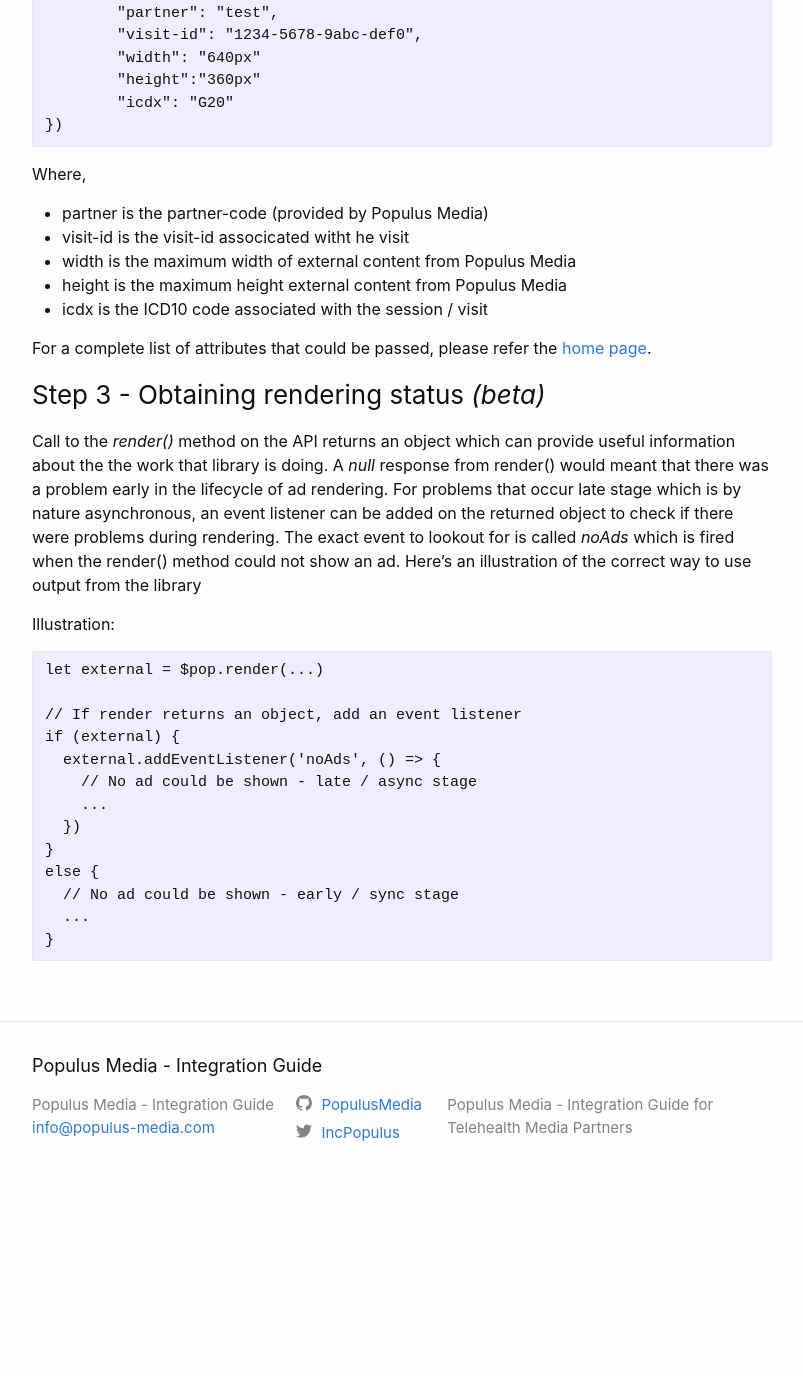
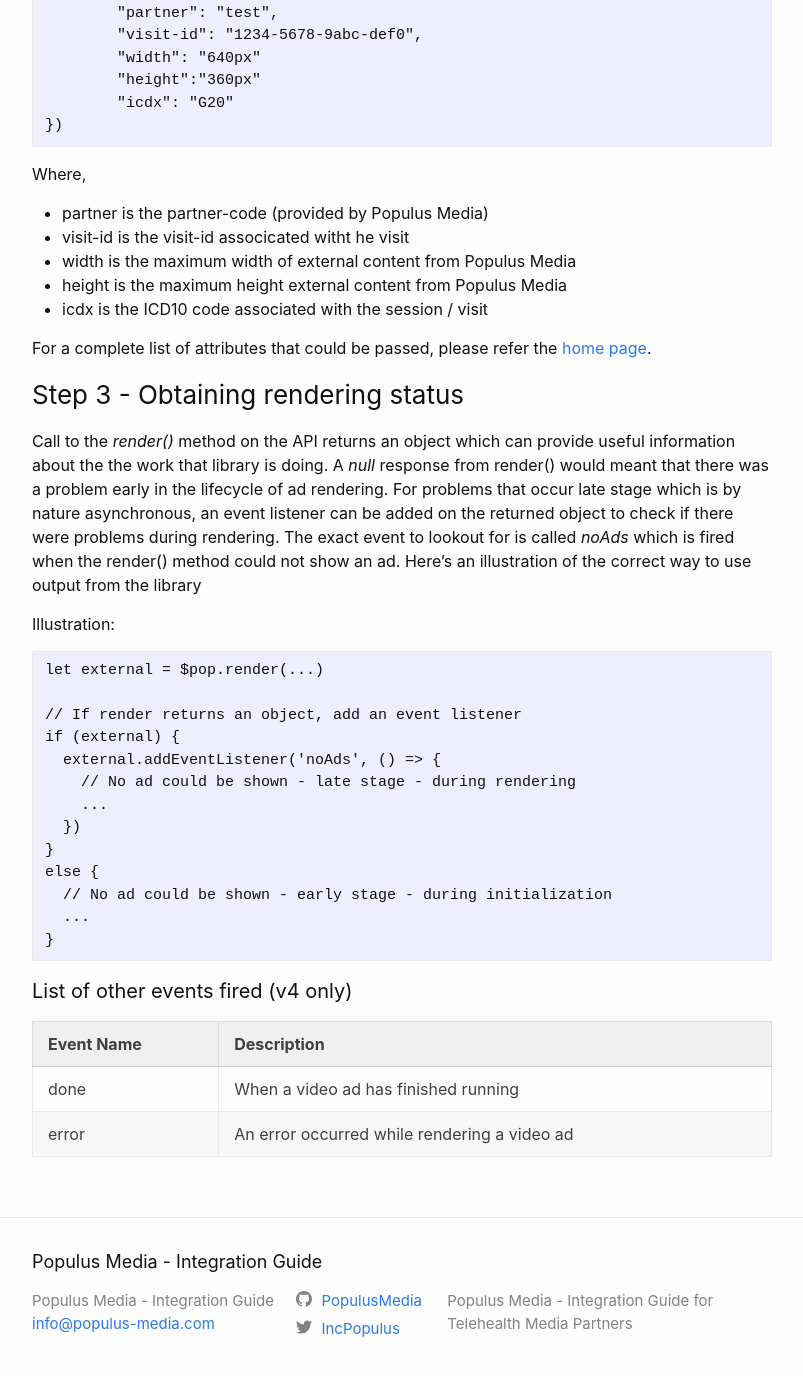
Before and after one commit to PopulusMedia/docs, a Jekyll site: the page docs/javascript.html, which Jekyll copies as it is, in a window 1280 px wide and 1400 px high, scrolled down 848 px. Shown: the top 1376 px of the window, without its empty margins (238-1041 px from the left). Built offline with Jekyll 4.4.1, drawn with Linux system fonts in a browser that asks for light colours; before the commit the page ends 2052 px from its top, so only the background shows below that; some of the changed text lies outside the part shown.

Commit message:
SG: v4 and new events

```diff
--- a/docs/feed.xml
+++ b/docs/feed.xml
@@ -1,4 +1,4 @@
-<?xml version="1.0" encoding="utf-8"?><feed xmlns="http://www.w3.org/2005/Atom" ><generator uri="https://jekyllrb.com/" version="4.1.1">Jekyll</generator><link href="/docs/feed.xml" rel="self" type="application/atom+xml" /><link href="/docs/" rel="alternate" type="text/html" /><updated>2021-04-20T19:11:42-04:00</updated><id>/docs/feed.xml</id><title type="html">Populus Media - Integration Guide</title><subtitle>Populus Media - Integration Guide for Telehealth Media Partners  </subtitle><entry><title type="html">Welcome to Jekyll!</title><link href="/docs/jekyll/update/2020/10/14/welcome-to-jekyll.html" rel="alternate" type="text/html" title="Welcome to Jekyll!" /><published>2020-10-14T13:33:46-04:00</published><updated>2020-10-14T13:33:46-04:00</updated><id>/docs/jekyll/update/2020/10/14/welcome-to-jekyll</id><content type="html" xml:base="/docs/jekyll/update/2020/10/14/welcome-to-jekyll.html">&lt;p&gt;You’ll find this post in your &lt;code class=&quot;language-plaintext highlighter-rouge&quot;&gt;_posts&lt;/code&gt; directory. Go ahead and edit it and re-build the site to see your changes. You can rebuild the site in many different ways, but the most common way is to run &lt;code class=&quot;language-plaintext highlighter-rouge&quot;&gt;jekyll serve&lt;/code&gt;, which launches a web server and auto-regenerates your site when a file is updated.&lt;/p&gt;
+<?xml version="1.0" encoding="utf-8"?><feed xmlns="http://www.w3.org/2005/Atom" ><generator uri="https://jekyllrb.com/" version="4.1.1">Jekyll</generator><link href="/docs/feed.xml" rel="self" type="application/atom+xml" /><link href="/docs/" rel="alternate" type="text/html" /><updated>2021-07-09T23:13:54-04:00</updated><id>/docs/feed.xml</id><title type="html">Populus Media - Integration Guide</title><subtitle>Populus Media - Integration Guide for Telehealth Media Partners  </subtitle><entry><title type="html">Welcome to Jekyll!</title><link href="/docs/jekyll/update/2020/10/14/welcome-to-jekyll.html" rel="alternate" type="text/html" title="Welcome to Jekyll!" /><published>2020-10-14T13:33:46-04:00</published><updated>2020-10-14T13:33:46-04:00</updated><id>/docs/jekyll/update/2020/10/14/welcome-to-jekyll</id><content type="html" xml:base="/docs/jekyll/update/2020/10/14/welcome-to-jekyll.html">&lt;p&gt;You’ll find this post in your &lt;code class=&quot;language-plaintext highlighter-rouge&quot;&gt;_posts&lt;/code&gt; directory. Go ahead and edit it and re-build the site to see your changes. You can rebuild the site in many different ways, but the most common way is to run &lt;code class=&quot;language-plaintext highlighter-rouge&quot;&gt;jekyll serve&lt;/code&gt;, which launches a web server and auto-regenerates your site when a file is updated.&lt;/p&gt;
 
 &lt;p&gt;Jekyll requires blog post files to be named according to the following format:&lt;/p&gt;
 
--- a/docs/html.html
+++ b/docs/html.html
@@ -51,7 +51,7 @@
 	data-pop-width="640px"
   	data-pop-height="360px"
 	data-pop-icdx="G40"&gt;
-  &lt;script src="https://cdn.populus-media.net/popcorn/v3/index.js" async&gt;&lt;/script&gt;
+  &lt;script src="https://cdn.populus-media.net/popcorn/v4/index.js" async&gt;&lt;/script&gt;
 &lt;/ins&gt;
 </code></pre></div></div>
 
--- a/docs/index.html
+++ b/docs/index.html
@@ -128,6 +128,7 @@
 
 <p>For Populus Media to be able to show content one of the three attributes, <strong><em>reason</em></strong>, <strong><em>keywords</em></strong> or <strong><em>icdx</em></strong> must be passed</p>
 
+
       </div>
     </main><footer class="site-footer h-card">
   <data class="u-url" href="/docs/"></data>
--- a/docs/javascript.html
+++ b/docs/javascript.html
@@ -46,7 +46,7 @@
 
 <p>The JavaScript library must be loaded with the request variable of <strong><em>mode=api</em></strong>.</p>
 
-<div class="language-plaintext highlighter-rouge"><div class="highlight"><pre class="highlight"><code>&lt;script src="https://cdn.populus-media.net/popcorn/v3/index.js?mode=api"&gt;
+<div class="language-plaintext highlighter-rouge"><div class="highlight"><pre class="highlight"><code>&lt;script src="https://cdn.populus-media.net/popcorn/v4/index.js?mode=api"&gt;
 &lt;/script&gt;
 </code></pre></div></div>
 
@@ -86,7 +86,7 @@
 
 <p>For a complete list of attributes that could be passed, please refer the <a href="index.html">home page</a>.</p>
 
-<h3 id="step-3---obtaining-rendering-status-beta">Step 3 - Obtaining rendering status <em>(beta)</em></h3>
+<h3 id="step-3---obtaining-rendering-status">Step 3 - Obtaining rendering status</h3>
 
 <p>Call to the <em>render()</em> method on the API returns an object which can provide useful information about the the work that library is doing.  A <em>null</em> response from render() would meant that there was a problem early in the lifecycle of ad rendering.    For problems that occur late stage which is by nature asynchronous, an event listener can be added on the returned object to check if there were problems during rendering. The exact event to lookout for is called <em>noAds</em> which is fired when the render() method could not show an ad.  Here’s an illustration of the correct way to use output from the library</p>
 
@@ -97,15 +97,37 @@
 // If render returns an object, add an event listener
 if (external) {
   external.addEventListener('noAds', () =&gt; {
-    // No ad could be shown - late / async stage
+    // No ad could be shown - late stage - during rendering
     ...
   })
 }
 else {
-  // No ad could be shown - early / sync stage
+  // No ad could be shown - early stage - during initialization
   ...
 }
 </code></pre></div></div>
+
+<h4 id="list-of-other-events-fired-v4-only">List of other events fired (v4 only)</h4>
+
+<table>
+  <thead>
+    <tr>
+      <th>Event Name</th>
+      <th>Description</th>
+    </tr>
+  </thead>
+  <tbody>
+    <tr>
+      <td>done</td>
+      <td>When a video ad has finished running</td>
+    </tr>
+    <tr>
+      <td>error</td>
+      <td>An error occurred while rendering a video ad</td>
+    </tr>
+  </tbody>
+</table>
+
 
   </div>
 
--- a/index.markdown
+++ b/index.markdown
@@ -5,7 +5,7 @@
 layout: default
 ---
 
-# Populus Media Libary Version 3
+# Populus Media Libary Version 4
 
 ## Integrating Web Applications
 
@@ -18,7 +18,7 @@
 | partner | An alphanumeric code assigned to the partner | Yes | |
 | visit-id | A unique session identifier associated with the visit used to tie back partner data with Populus data | Yes | |
 | anon-id | An anonymized but uniquely identifiable user id on the partner network. While normally optional, this value must be passed to be considered for campaigns that require user opt-outs | No
-| suppress | A comma separate list of HTML element id's that must be hidden in case there's no content to show for the opportunity.  This is useful for hiding companian notices. | No | none |
+| suppress | A comma separate list of HTML element id's that must be hidden in case there's no content to show for the opportunity.  Alternatively you could use the utility class ***pop-suppress*** on those elements.  This is useful for hiding companian notices. | No | none |
 | width | Maximum available width as a percentage (%) of the containing element or as an absolute value in pixels (px). | No | 100% |
 | height | Maximum available height as a percentage (%) of the containing element or as an absolute value in pixels (px). | No | auto |
 | aspect-ratio | Aspect ratio of the video player when a video is played on the parter site like ***4:3*** or ***16:9*** | No | 16:9 |
--- a/static.markdown
+++ b/static.markdown
@@ -16,7 +16,7 @@
 	data-pop-width="640px"
   	data-pop-height="360px"
 	data-pop-icdx="G40">
-  <script src="https://cdn.populus-media.net/popcorn/v3/index.js" async></script>
+  <script src="https://cdn.populus-media.net/popcorn/v4/index.js" async></script>
 </ins>
 ~~~~~
 
```
Also changed, not shown: other parts of docs/index.html (+2 -2 lines), dynamic.markdown (+12 -4 lines), README.md, docs/README.md (line endings or trailing spaces).
